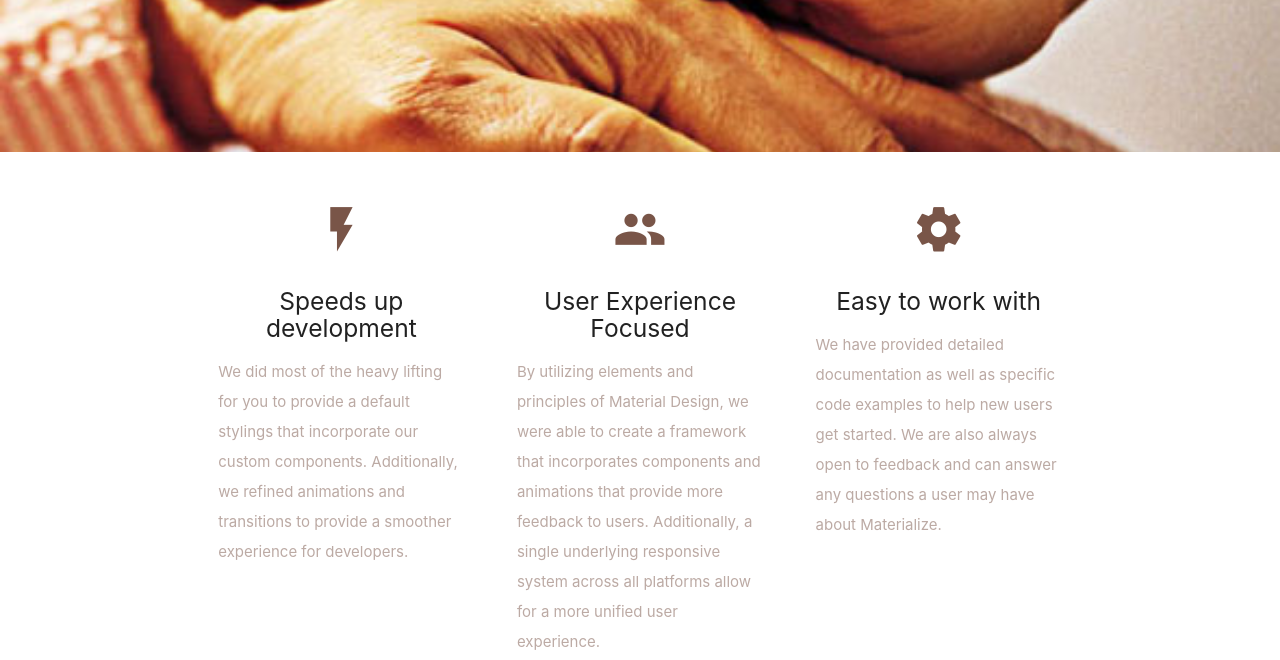
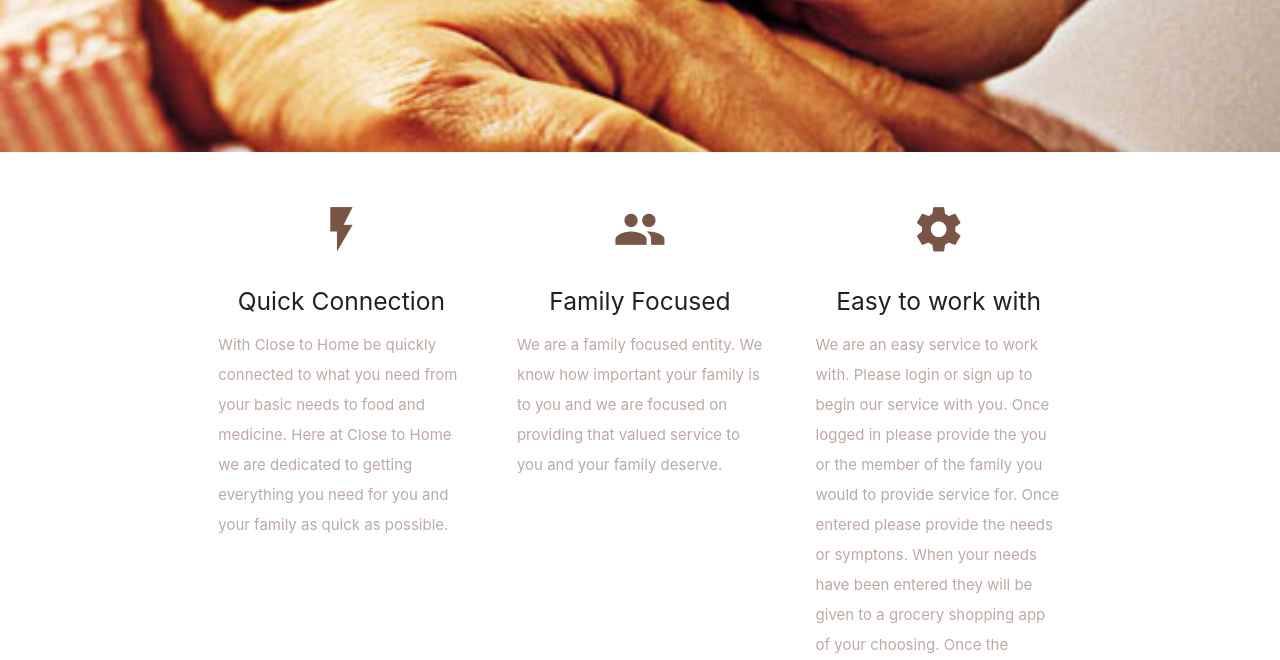
Before and after one commit to rmcmahon91/helpinghand, a website: page public/index.html in a window 1280 px wide. Shown: the part 292-952 px from the top of the page. Drawn offline with nearby package versions, Linux system fonts and the light colour scheme.

Commit message:
new upload

```diff
--- a/public/index.html
+++ b/public/index.html
@@ -58,18 +58,18 @@
         <div class="col s12 m4">
           <div class="icon-block">
             <h2 class="center brown-text"><i class="material-icons">flash_on</i></h2>
-            <h5 class="center">Speeds up development</h5>
+            <h5 class="center">Quick Connection</h5>
 
-            <p class="brown-text text-lighten-3">We did most of the heavy lifting for you to provide a default stylings that incorporate our custom components. Additionally, we refined animations and transitions to provide a smoother experience for developers.</p>
+            <p class="brown-text text-lighten-3">With Close to Home be quickly connected to what you need from your basic needs to food and medicine. Here at Close to Home we are dedicated to getting everything you need for you and your family as quick as possible.  </p>
           </div>
         </div>
 
         <div class="col s12 m4">
           <div class="icon-block">
             <h2 class="center brown-text"><i class="material-icons">group</i></h2>
-            <h5 class="center">User Experience Focused</h5>
+            <h5 class="center">Family Focused</h5>
 
-            <p class="brown-text text-lighten-3">By utilizing elements and principles of Material Design, we were able to create a framework that incorporates components and animations that provide more feedback to users. Additionally, a single underlying responsive system across all platforms allow for a more unified user experience.</p>
+            <p class="brown-text text-lighten-3">We are a family focused entity. We know how important your family is to you and we are focused on providing that valued service to you and your family deserve.</p>
           </div>
         </div>
 
@@ -78,7 +78,7 @@
             <h2 class="center brown-text"><i class="material-icons">settings</i></h2>
             <h5 class="center">Easy to work with</h5>
 
-            <p class="brown-text text-lighten-3">We have provided detailed documentation as well as specific code examples to help new users get started. We are also always open to feedback and can answer any questions a user may have about Materialize.</p>
+            <p class="brown-text text-lighten-3">We are an easy service to work with. Please login or sign up to begin our service with you. Once logged in please provide the you or the member of the family you would to provide service for. Once entered please provide the needs or symptons. When your needs have been entered they will be given to a grocery shopping app of your choosing. Once the symptons have been entered you will provide medical advice for those symptons.</p>
           </div>
         </div>
       </div>
```
